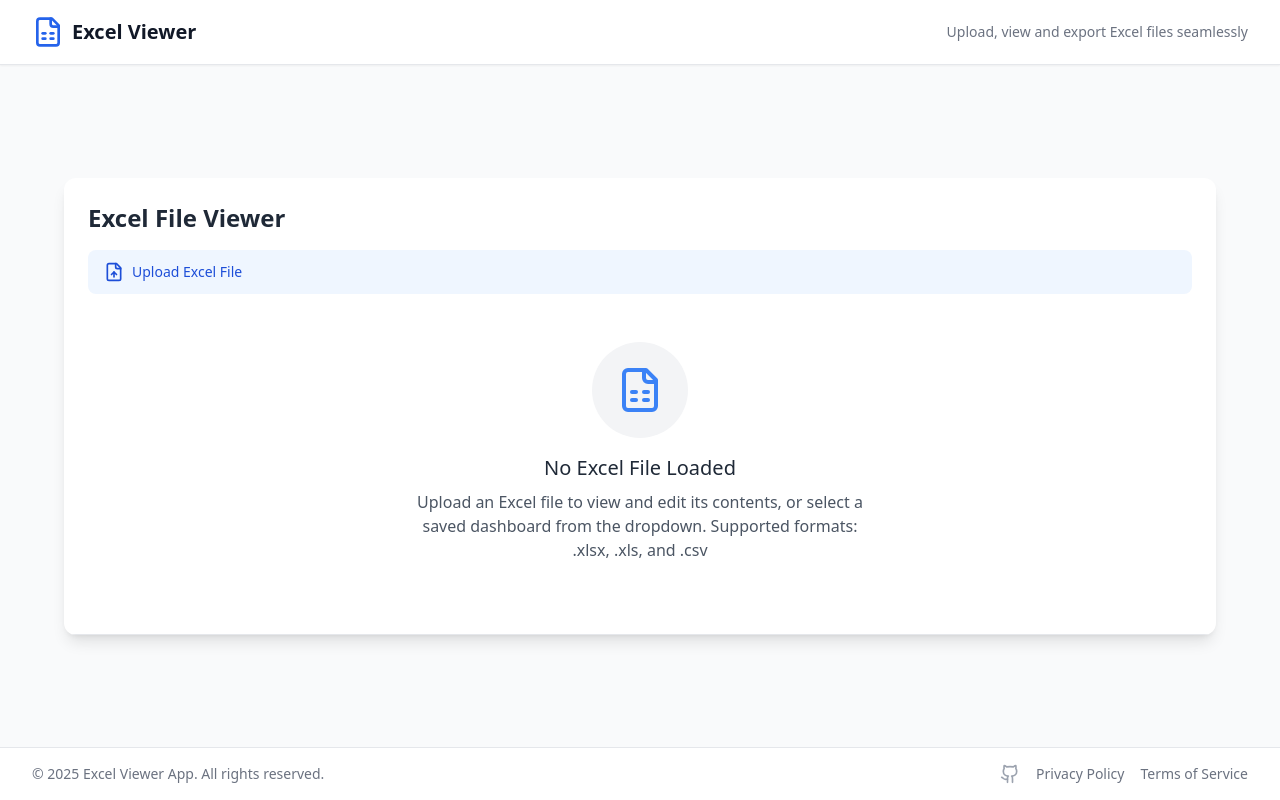
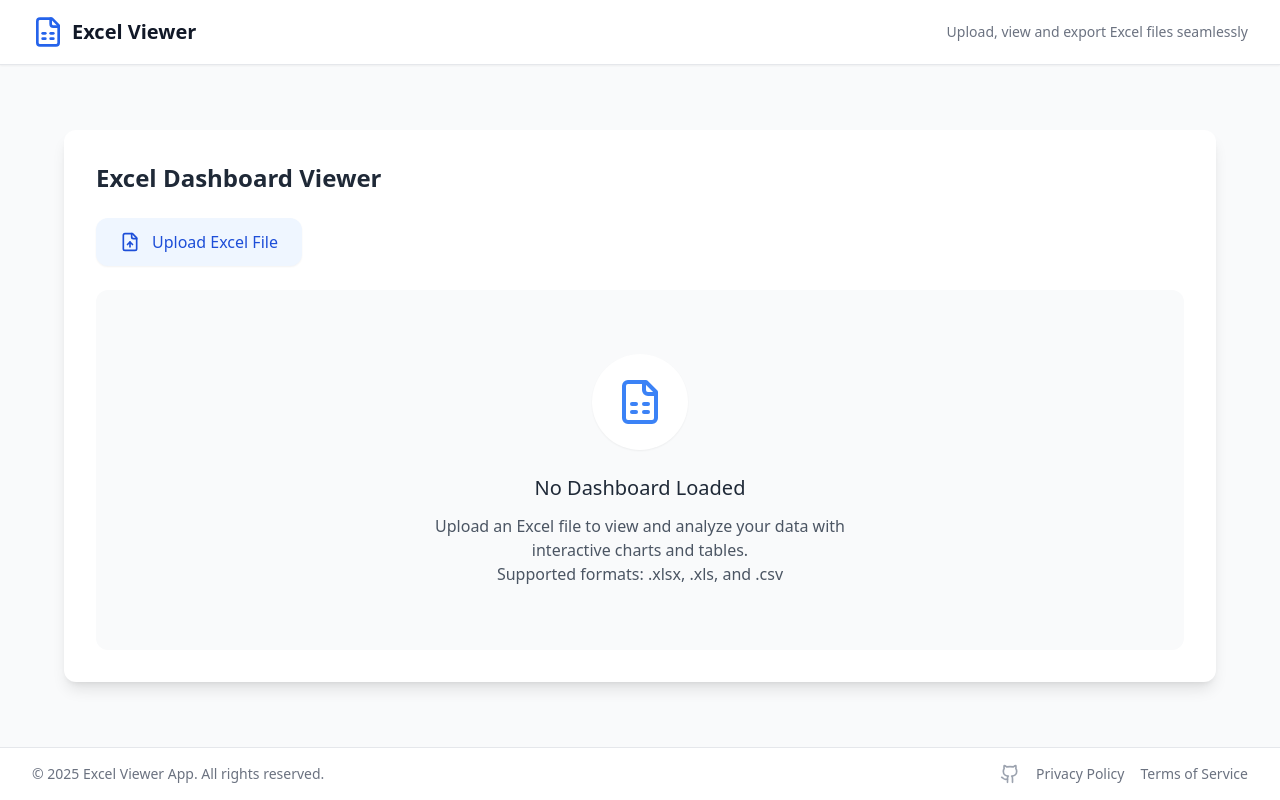
Before and after one commit to rootleecc/ProjectDetailDashBoard, a React (Vite) app: page / in a window 1280 px wide. Built offline with nearby package versions, Linux system fonts and the light colour scheme; what chartjs-plugin-datalabels would draw is missing.

Commit message:
Improve page layout and visual design

```diff
--- a/src/components/ExcelViewer.tsx
+++ b/src/components/ExcelViewer.tsx
@@ -122,29 +122,33 @@ const ExcelViewer: React.FC = () => {
   };
 
   return (
-    <div className="bg-white rounded-xl shadow-lg overflow-hidden transition-all duration-300 transform hover:shadow-xl">
-      <div className="p-6 border-b border-gray-200">
-        <h2 className="text-2xl font-semibold text-gray-800 mb-4">Excel File Viewer</h2>
+    <div className="bg-white rounded-xl shadow-lg overflow-hidden">
+      <div className="p-8">
+        <div className="max-w-7xl mx-auto">
+          <div className="flex flex-col space-y-6">
+            {/* Header Section */}
+            <div className="flex flex-col md:flex-row md:items-center md:justify-between gap-4">
+              <h2 className="text-2xl font-semibold text-gray-800">Excel Dashboard Viewer</h2>
 
-        <div className="flex flex-col space-y-4">
-          {savedDashboards.length > 0 && !excelData && (
-            <div className="flex items-center space-x-4">
+              {savedDashboards.length > 0 && (
+                <div className="flex items-center gap-4">
                   <SheetSelector
-                sheetNames={[]}
+                    sheetNames={excelData?.sheetNames || []}
                     selectedSheet={selectedSheet}
                     onSelectSheet={setSelectedSheet}
                     savedDashboards={savedDashboards}
                     onLoadDashboard={loadDashboard}
                     onDeleteDashboard={deleteDashboard}
                   />
-              <span className="text-sm text-gray-500">Select a saved dashboard to load</span>
                 </div>
               )}
+            </div>
 
-          <div className="flex flex-col md:flex-row md:items-center gap-4">
-            <label className="flex-1 flex flex-col md:flex-row items-center px-4 py-3 bg-blue-50 text-blue-700 rounded-lg cursor-pointer hover:bg-blue-100 transition-colors duration-300">
-              <FileUp className="h-5 w-5 mr-2" />
-              <span className="text-sm font-medium">Upload Excel File</span>
+            {/* Action Buttons */}
+            <div className="flex flex-wrap gap-4">
+              <label className="flex-none flex items-center px-6 py-3 bg-blue-50 text-blue-700 rounded-xl cursor-pointer hover:bg-blue-100 transition-all duration-300 shadow-sm hover:shadow">
+                <FileUp className="h-5 w-5 mr-3" />
+                <span className="font-medium">Upload Excel File</span>
                 <input
                   type="file"
                   accept=".xlsx, .xls, .csv"
@@ -157,85 +161,79 @@ const ExcelViewer: React.FC = () => {
                 <>
                   <button
                     onClick={exportToExcel}
-                  className="flex items-center justify-center px-4 py-3 bg-teal-50 text-teal-700 rounded-lg hover:bg-teal-100 transition-colors duration-300"
+                    className="flex items-center px-6 py-3 bg-teal-50 text-teal-700 rounded-xl hover:bg-teal-100 transition-all duration-300 shadow-sm hover:shadow"
                   >
-                  <Download className="h-5 w-5 mr-2" />
-                  <span className="text-sm font-medium">Export Modified</span>
+                    <Download className="h-5 w-5 mr-3" />
+                    <span className="font-medium">Export Modified</span>
                   </button>
 
                   <button
                     onClick={saveDashboard}
-                  className="flex items-center justify-center px-4 py-3 bg-purple-50 text-purple-700 rounded-lg hover:bg-purple-100 transition-colors duration-300"
+                    className="flex items-center px-6 py-3 bg-purple-50 text-purple-700 rounded-xl hover:bg-purple-100 transition-all duration-300 shadow-sm hover:shadow"
                   >
-                  <Save className="h-5 w-5 mr-2" />
-                  <span className="text-sm font-medium">Save Dashboard</span>
+                    <Save className="h-5 w-5 mr-3" />
+                    <span className="font-medium">Save Dashboard</span>
                   </button>
                 </>
               )}
             </div>
-        </div>
 
+            {/* File Info */}
             {fileName && (
-          <div className="flex flex-col md:flex-row md:items-center gap-2 text-sm text-gray-600 mb-4 mt-4">
+              <div className="flex flex-col md:flex-row md:items-center gap-4 p-4 bg-gray-50 rounded-xl">
                 <div className="flex items-center">
-              <FileSpreadsheet className="h-4 w-4 mr-2 text-orange-500" />
-              <span>Current file: <span className="font-medium">{fileName}</span></span>
+                  <FileSpreadsheet className="h-5 w-5 mr-3 text-orange-500" />
+                  <span className="text-gray-600">Current file: <span className="font-medium text-gray-900">{fileName}</span></span>
                 </div>
                 {importDateTime && (
-              <div className="flex items-center md:ml-4">
-                <Clock className="h-4 w-4 mr-2 text-blue-500" />
-                <span>Imported on: <span className="font-medium">{importDateTime}</span></span>
+                  <div className="flex items-center md:ml-6">
+                    <Clock className="h-5 w-5 mr-3 text-blue-500" />
+                    <span className="text-gray-600">Imported: <span className="font-medium text-gray-900">{importDateTime}</span></span>
                   </div>
                 )}
               </div>
             )}
 
+            {/* Search Bar */}
             {excelData && (
-          <>
-            <div className="flex flex-col md:flex-row gap-4 mb-6 mt-4">
-              <SheetSelector
-                sheetNames={excelData.sheetNames}
-                selectedSheet={selectedSheet}
-                onSelectSheet={setSelectedSheet}
-                savedDashboards={savedDashboards}
-                onLoadDashboard={loadDashboard}
-                onDeleteDashboard={deleteDashboard}
-              />
-
-              <div className="flex-1 relative">
-                <div className="absolute inset-y-0 left-0 pl-3 flex items-center pointer-events-none">
-                  <Search className="h-4 w-4 text-gray-400" />
+              <div className="relative">
+                <div className="absolute inset-y-0 left-0 pl-4 flex items-center pointer-events-none">
+                  <Search className="h-5 w-5 text-gray-400" />
                 </div>
                 <input
                   type="text"
-                  placeholder="Search in sheet..."
+                  placeholder="Search in dashboard..."
                   value={searchQuery}
                   onChange={(e) => setSearchQuery(e.target.value)}
-                  className="pl-10 w-full px-4 py-2 border border-gray-200 rounded-lg focus:ring-2 focus:ring-blue-500 focus:border-transparent transition-all duration-300"
+                  className="w-full pl-12 pr-4 py-3 border border-gray-200 rounded-xl focus:ring-2 focus:ring-blue-500 focus:border-transparent transition-all duration-300"
                 />
               </div>
-            </div>
+            )}
 
-            {selectedSheet && excelData.sheets[selectedSheet] && (
-              <div className="overflow-auto">
+            {/* Dashboard and Table */}
+            {selectedSheet && excelData?.sheets[selectedSheet] && (
+              <div className="space-y-8">
                 <Dashboard data={excelData.sheets[selectedSheet]} />
                 <DataTable data={filterData(excelData.sheets[selectedSheet])} />
               </div>
             )}
-          </>
-        )}
 
+            {/* Empty State */}
             {!excelData && savedDashboards.length === 0 && (
-          <div className="flex flex-col items-center justify-center py-12 text-center">
-            <div className="bg-gray-100 p-6 rounded-full mb-4">
+              <div className="flex flex-col items-center justify-center py-16 text-center bg-gray-50 rounded-xl">
+                <div className="bg-white p-6 rounded-full shadow-sm mb-6">
                   <FileSpreadsheet className="h-12 w-12 text-blue-500" />
                 </div>
-            <h3 className="text-xl font-medium text-gray-800 mb-2">No Excel File Loaded</h3>
+                <h3 className="text-xl font-medium text-gray-800 mb-3">No Dashboard Loaded</h3>
                 <p className="text-gray-600 max-w-md">
-              Upload an Excel file to view and edit its contents, or select a saved dashboard from the dropdown. Supported formats: .xlsx, .xls, and .csv
+                  Upload an Excel file to view and analyze your data with interactive charts and tables.
+                  <br />
+                  Supported formats: .xlsx, .xls, and .csv
                 </p>
               </div>
             )}
+          </div>
+        </div>
       </div>
     </div>
   );
```
Lines whose indentation alone changed are shown as unchanged.
